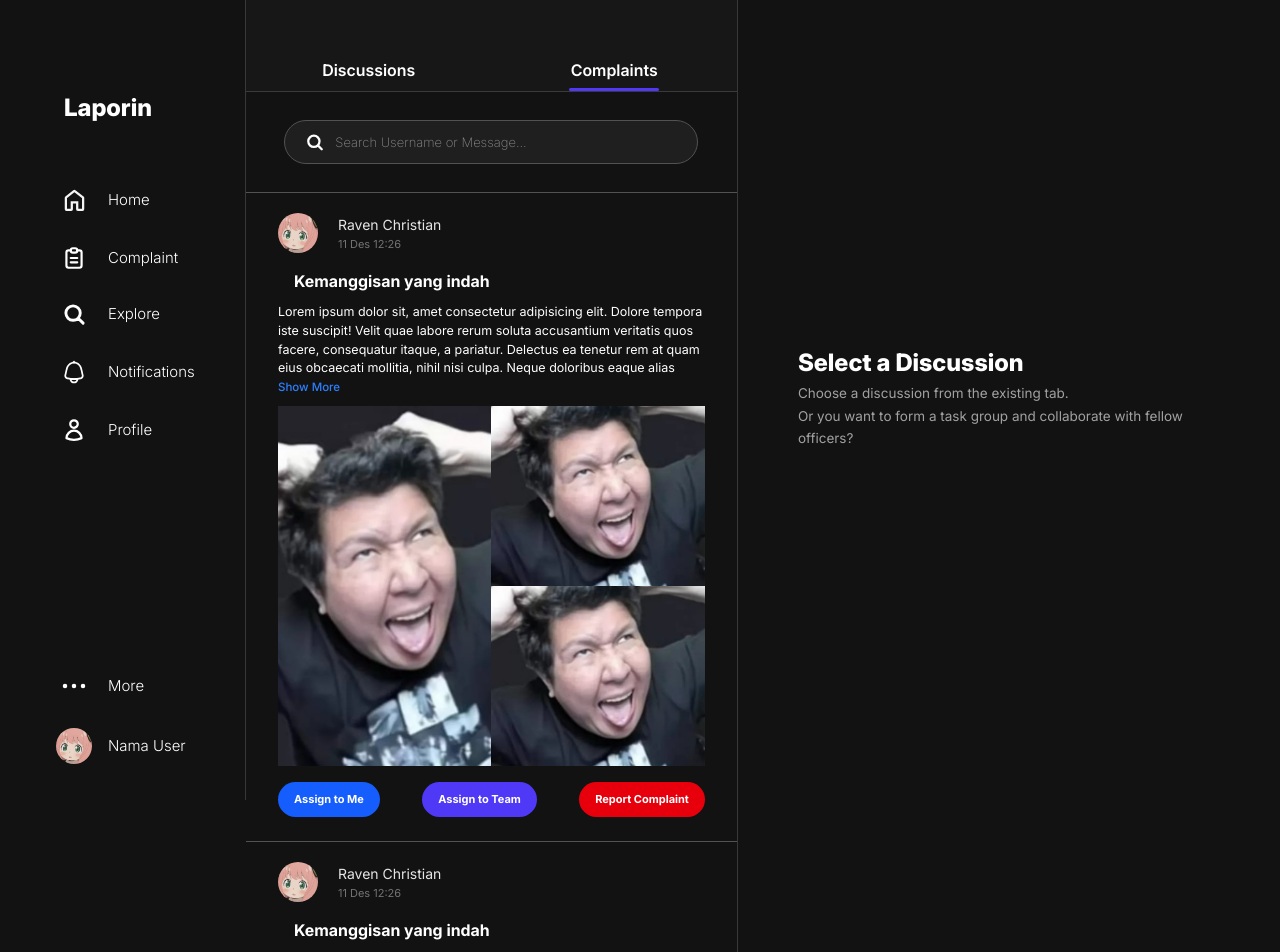
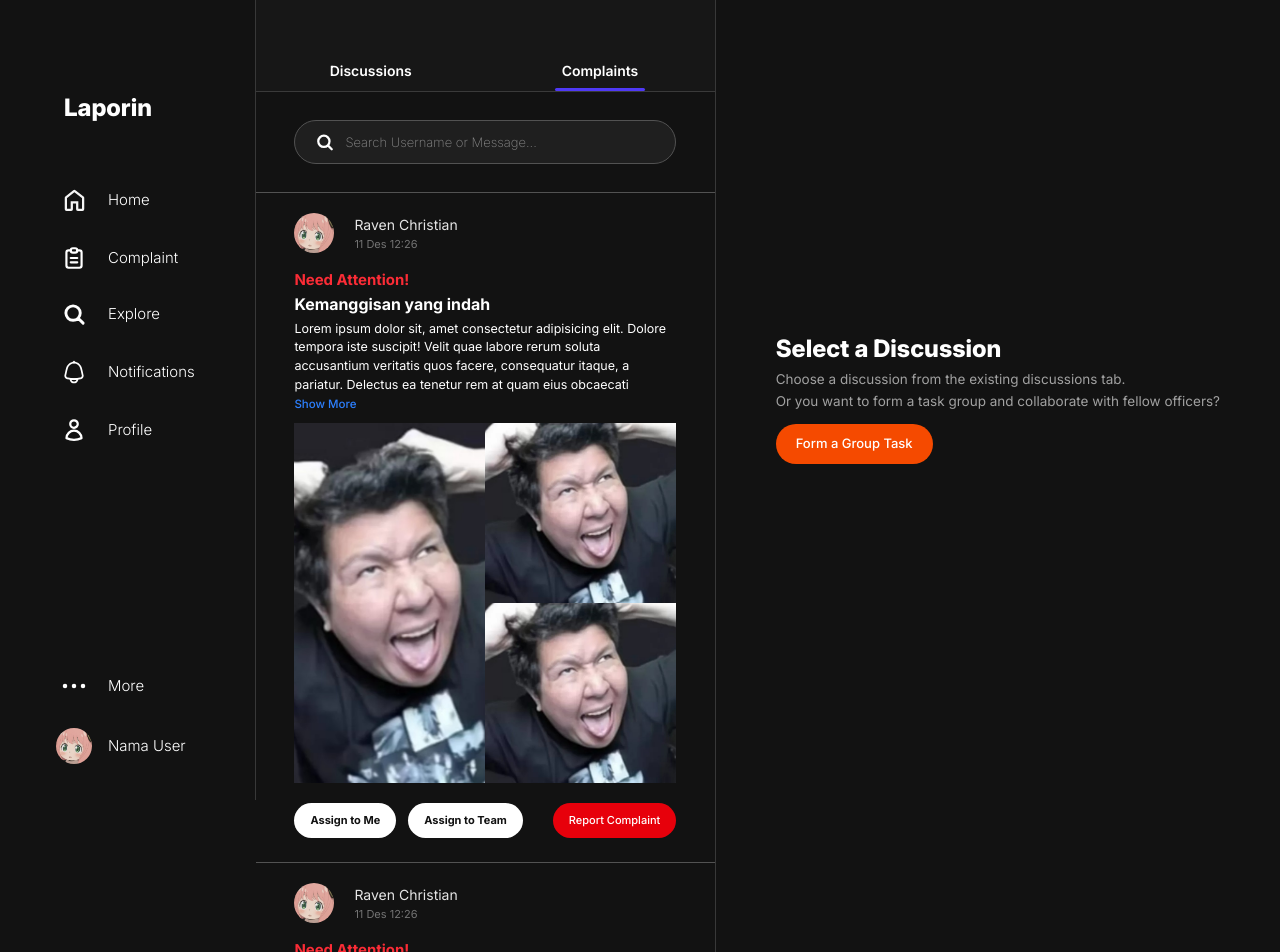
Before and after one commit to ravenchrstn/Laporin, a React (Vite) app in the folder Frontend/: page / in a window 1280 px wide. Shown: the top 952 px of the page. Built offline with nearby package versions, Linux system fonts and the light colour scheme.

Commit message:
memulai fitur tekan gambar biar jadi besar kaya x

```diff
--- a/Frontend/src/App.jsx
+++ b/Frontend/src/App.jsx
@@ -10,7 +10,7 @@ import ManageComplaintsPage from './components/pages/ManageComplaintsPage';
 import Testing from './components/Testing';
 
 export default function App() {
-  const userMenus = [
+    const userMenus = [
         {
             name: "Home",
             image: Home
--- a/Frontend/src/components/Footer.jsx
+++ b/Frontend/src/components/Footer.jsx
@@ -1,7 +1,7 @@
 export default function Footer({className, userMenusWithProps, adminMenusWithProps}) {
     return (
         <footer id="footer" className={`${className} w-full h-15 bottom-0 sticky bg-charcoal-black border-t-stone-700/75 border-t-1 flex justify-center
-        lg:hidden`}>
+        screen-831:hidden`}>
             <nav className="flex justify-around w-full h-full cursor-pointer
             md:w-3/4 md:justify-between">
                 {adminMenusWithProps.map(item => (
--- a/Frontend/src/components/LeftSidebar.jsx
+++ b/Frontend/src/components/LeftSidebar.jsx
@@ -15,7 +15,7 @@ export default function LeftSidebar({className, userMenusWithProps, adminMenusWi
 
     return (
         <aside className={`${className} w-15 top-0 sticky h-dvh hidden font-inter border-r-1 border-neutral-600/60
-        lg:block`}>
+        screen-831:block`}>
             <div className="flex flex-col w-full h-full">
                 <a href="" className="w-fit text-white font-extrabold text-2xl mt-23 ml-16 hidden xl:block">Laporin</a>
                 <nav className="w-full h-full flex flex-col mt-12 justify-between">
--- a/Frontend/src/components/RightSidebar.jsx
+++ b/Frontend/src/components/RightSidebar.jsx
@@ -42,7 +42,7 @@ export default function RightSidebar({className}) {
 function TrendingPostItem() {
     return (
         <>
-            <div className="group flex hover:bg-neutral-700/40 cursor-pointer p-3 rounded-2xl transition">
+            <div className="group flex hover:bg-neutral-700/40 cursor-pointer p-3 gap-2 rounded-2xl transition">
                 <div className="flex-1 flex flex-col h-fit gap-2">
                     <a href="" className="group-hover:text-white-hover text-[15px] w-fit font-medium">Pelecehan di Sumatera Selatan</a>
                     <div className="flex gap-5 w-fit font-extralight text-[12px]">
--- a/Frontend/src/components/pages/HomePage.jsx
+++ b/Frontend/src/components/pages/HomePage.jsx
@@ -6,7 +6,7 @@ import RightSidebar from '../RightSidebar';
 
 export default function HomePage({userMenusWithProps, adminMenusWithProps}) {
     return (
-        <div className="bg-charcoal-black font-inter lg:flex mx-auto">
+        <div className="bg-charcoal-black font-inter screen-831:flex mx-auto">
             <LeftSidebar userMenusWithProps={userMenusWithProps} adminMenusWithProps={adminMenusWithProps} className="xl:w-sidebar-width"/>
             <main className="flex flex-col py-6 mx-auto
             screen-630:w-3/4
--- a/Frontend/src/components/pages/ManageComplaintsPage.jsx
+++ b/Frontend/src/components/pages/ManageComplaintsPage.jsx
@@ -16,61 +16,65 @@ import PostText from "../post/PostText";
 
 export default function ManageComplaintsPage({userMenusWithProps, adminMenusWithProps}) {
     let discussionCardIds = [1, 2, 3, 4, 5, 6];
-    let content = {
-        "Discussions":  <DiscussionsTab discussionCardIds={discussionCardIds}/>,
-        "Complaints":   <ComplaintTab/>
-    };
 
     const [activeTab, setActiveTab] = useState("Complaints");
+    const [showImagesFromGrid, setShowImagesFromGrid] = useState(null);
+    useEffect(() => {
+        window.scrollTo({ top: 0, behavior: "smooth" });
+    }, [activeTab])
 
+    let content = {
+        "Discussions":  <DiscussionsTab discussionCardIds={discussionCardIds} setShowImagesFromGrid={setShowImagesFromGrid}/>,
+        "Complaints":   <ComplaintTab setShowImagesFromGrid={setShowImagesFromGrid}/>
+    };
 
     return (
         <div className="g-red-500 font-inter flex flex-col min-h-dvh">
-            <main className="lg:flex g-red-500">
+            <main className="screen-831:flex g-red-500">
+                {showImagesFromGrid? <FocusImagesFromGrid/> : ""}
                 <LeftSidebar className="xl:w-sidebar-width" userMenusWithProps={userMenusWithProps} adminMenusWithProps={adminMenusWithProps}/>
-                <div className="lg:w-4/10 border-r-1 border-r-neutral-600/60">
-                    <TabNavigator activeTab={activeTab}/>
+                <div className="screen-831:flex-1 min-w-0 lg:w-4/10 border-r-1 border-r-neutral-600/60">
+                    <TabNavigator activeTab={activeTab} setActiveTab={setActiveTab}/>
                     <Searchbar className="peer-not-placeholder-shown:hidden mt-7 mx-[7.5dvw] screen-630:mx-[12dvw] md:mx-[17.5dvw] screen-831:mx-[20dvw] lg:mx-[3dvw] 2xl:mx-[4dvw]"/>
                     {content[activeTab]}
                 </div>
                 <InfoPanel className="hidden lg:flex"/>
             </main>
-            <Footer userMenusWithProps={userMenusWithProps} adminMenusWithProps={adminMenusWithProps}
-                    className="mt-auto"/>
+            <Footer userMenusWithProps={userMenusWithProps} adminMenusWithProps={adminMenusWithProps} className="mt-auto"/>
         </div>
     )
 }
 
-function TabNavigator({activeTab}) {
+function TabNavigator({activeTab, setActiveTab}) {
     return (
-        <div className="flex h-23 sticky top-0 justify-around bg-neutral-900 complaint-tab border-b-1 g-red-500 border-neutral-600/60 z-999">
-            <div className="w-1/2 h-full flex flex-col complaint-tab-left g-purple-500 hover:bg-neutral-800 transition cursor-pointer">
-                <span className="flex justify-center items-end w-full h-full g-blue-500 leading-none text-[16px] font-semibold pb-2.5">
+        <div className="flex h-23 sticky top-0 justify-around bg-neutral-900 complaint-tab border-b-1 g-red-500 border-neutral-600/60 z-998">
+            <button className="w-1/2 h-full flex flex-col complaint-tab-left g-purple-500 hover:bg-neutral-800 transition cursor-pointer" onClick={() => {setActiveTab("Discussions")}}>
+                <span className="flex justify-center items-end w-full h-full g-blue-500 leading-none text-[14px] font-semibold pb-2.5">
                     Discussions
                 </span>
                 <span className={`w-24 rounded-full h-[3px] mx-auto block bg-indigo-600 ${activeTab === "Discussions"? "visible" : "invisible"}`}></span>
-            </div>
-            <div className="w-1/2 h-full flex flex-col complaint-tab-left g-purple-500 hover:bg-neutral-800 transition cursor-pointer">
-                <span className="flex justify-center items-end w-full h-full g-blue-500 leading-none text-[16px] font-semibold pb-2.5">
+            </button>
+            <button className="w-1/2 h-full flex flex-col complaint-tab-left g-purple-500 hover:bg-neutral-800 transition cursor-pointer" onClick={() => {setActiveTab("Complaints")}}>
+                <span className="flex justify-center items-end w-full h-full g-blue-500 leading-none text-[14px] font-semibold pb-2.5">
                     Complaints
                 </span>
                 <span className={`w-22.5 rounded-full h-[3px] mx-auto invisible bg-indigo-600 ${activeTab === "Complaints"? "visible" : "invisible"}`}></span>
-            </div>
+            </button>
         </div>
     )
 }
 
-function DiscussionsTab({discussionCardIds}) {
+function DiscussionsTab({discussionCardIds, setShowImagesFromGrid}) {
     return (
-        <div>
+        <div className="g-red-500">
             {discussionCardIds.map((item) => (
-                <DiscussionCard key={item} id={item}/>
+                <DiscussionCard key={item} id={item} setShowImagesFromGrid={setShowImagesFromGrid}/>
             ))}
         </div>
     )
 }
 
-function DiscussionCard({id}) {
+function DiscussionCard({id, setShowImagesFromGrid}) {
     const complaintMenus = [
         {
             Icon: Trash,
@@ -118,11 +122,14 @@ function DiscussionCard({id}) {
     }, []);
 
     return (
-        <div className="flex g-red-500 mt-8 mx-[7.5dvw] first:mt-7 last:mb-6 bg-neutral-800/90 rounded-r-lg screen-630:mx-[12dvw] md:mx-[17.5dvw] screen-831:mx-[20dvw] lg:mx-[3dvw] 2xl:mx-[4dvw]">
-            <div className="min-w-2 rounded-full bg-red-700"></div>
-            <div className="flex flex-col min-w-0 g-yellow-600">
-                <div className="mid-top flex g-slate-500 justify-between mt-4 mx-4 pr-0 gap-5">
-                    <span className="h-fit flex-1 my-auto g-red-500 truncate text-[16px]/5 font-bold g-amber-300 hover:text-white-hover transition cursor-pointer">
+        <div className="flex mt-8 first:mt-7 last:mb-6 bg-neutral-800/90 rounded-2xl mx-[7.5dvw] screen-630:mx-[12dvw] md:mx-[17.5dvw] screen-831:mx-[20dvw] lg:mx-[3dvw] 2xl:mx-[4dvw]">
+            {/* <div className="min-w-2 rounded-full g-red-700"></div> */}
+            <div className="flex flex-col min-w-0 w-full g-yellow-600">
+                <span className="mt-3 mx-4 text-[19px] font-extrabold text-red-500">
+                    Need Attention!
+                </span>
+                <div className="mid-top flex g-slate-500 justify-between mx-4 gap-5 g-amber-400">
+                    <span className="h-fit flex-1 my-auto g-red-500 truncate text-[16px]/5 font-bold g-red-300 hover:text-white-hover transition cursor-pointer">
                         Lorem ipsum dolor sit amet consectetur adipisicing elit. Odit modi ad debitis vel laudantium mollitia omnis, aliquam consequuntur reprehenderit minima.
                     </span>
                     <div className="h-full p-[0.5px] mr-[2px] relative aspect-1/1 flex items-center cursor-pointer hover:bg-neutral-600/60 rounded-full transition g-sky-500">
@@ -130,7 +137,7 @@ function DiscussionCard({id}) {
                         <label htmlFor={`ellipsis-toggle-${id}`} className="g-red-500 h-full cursor-pointer">
                             <Ellipsis className="h-full aspect-1/1 g-blue-200"/>
                         </label>
-                        <div id={`menu-${id}`} className={`absolute right-0 rounded-lg shadow-neutral-600 shadow-[0px_0px_12px_1px] w-70 bg-charcoal-black hidden peer-checked:block z-999 ${additionalMenuProps}`}>
+                        <div id={`menu-${id}`} className={`absolute right-0 rounded-lg shadow-neutral-600 shadow-[0px_0px_12px_1px] w-70 bg-charcoal-black hidden peer-checked:block z-997 ${additionalMenuProps}`}>
                             {complaintMenus.map((item) => (
                                 <div key={item.Name} className="g-blue-500 flex px-5 gap-5 hover:bg-neutral-600/60 transition py-3.5 first:mt-0">
                                     <item.Icon className="size-5 my-auto g-red-500"/>
@@ -151,7 +158,7 @@ function DiscussionCard({id}) {
                         <span className="font-light text-[10px]/3 h-fit text-neutral-300/60 g-red-500 mb-[3px]">Last Updated: 17.10</span>
                     </div>
                 </div>
-                <ThreeGridImages className="mx-4 mt-2 h-60"/>
+                <ThreeGridImages className="mx-4 mt-2 h-60" setShowImagesFromGrid={setShowImagesFromGrid}/>
                 <div className="mid-bottom flex g-blue-500 cursor-pointer hover:bg-neutral-600/60 transition p-4">
                     <img src="../../../assets/anya.jpg" className="w-10 rounded-full aspect-1/1 my-auto mr-4"></img>
                     <div className="flex min-w-0 w-full gap-5 g-purple-400">
@@ -191,55 +198,67 @@ function DiscussionCard({id}) {
     )
 }
 
-function ThreeGridImages({className}) {
+function ThreeGridImages({className, setShowImagesFromGrid}) {
     return (
-        <div className={`${className} grid grid-cols-2 grid-rows-2 bg-amber-200 screen-630:h-90`}>
-            <div className="row-span-2 bg-red-400">
+        <div className={`${className} grid grid-cols-2 grid-rows-2 g-amber-200 screen-630:h-90`}>
+            <button className="row-span-2 bg-red-400 cursor-pointer hover:opacity-85 transition" onClick={() => {setShowImagesFromGrid(true)}}>
                 <img src="../../../assets/windahh.jpg" className="w-full h-full object-cover"></img>
-            </div>
-            <div className="bg-blue-400">
+            </button>
+            <button className="g-blue-400 cursor-pointer hover:opacity-85 transition">
                 <img src="../../../assets/windahh.jpg" className="w-full h-full object-cover"></img>
-            </div>
-            <div className="col-start-2 bg-green-400">
+            </button>
+            <button className="col-start-2 g-green-400 cursor-pointer hover:opacity-85 transition">
                 <img src="../../../assets/windahh.jpg" className="w-full h-full object-cover"></img>
-            </div>
+            </button>
         </div>
     )
 }
 
-function ComplaintTab() {
+function FocusImagesFromGrid() {
     return (
-        <div className="g-red-200 mt-7">
-            <ComplaintCard/>
-            <ComplaintCard/>
-            <ComplaintCard/>
-            <ComplaintCard/>
+        <div className="absolute top-0 left-0 w-full h-dvh g-red-500 bg-neutral-900/90 flex items-center justify-center z-999">
+            {/* <Chevron/> */}
+            <img src="../../../assets/anya.jpg" className="w-6/10"></img>
         </div>
     )
 }
 
-function ComplaintCard() {
+function ComplaintTab({setShowImagesFromGrid}) {
+    return (
+        <div className="g-red-200 mt-7">
+            <ComplaintCard setShowImagesFromGrid={setShowImagesFromGrid}/>
+            <ComplaintCard setShowImagesFromGrid={setShowImagesFromGrid}/>
+            <ComplaintCard setShowImagesFromGrid={setShowImagesFromGrid}/>
+            <ComplaintCard setShowImagesFromGrid={setShowImagesFromGrid}/>
+        </div>
+    )
+}
+
+function ComplaintCard({setShowImagesFromGrid}) {
     return (
         <div className="border-t-1 border-t-neutral-600">
-            <div className="g-red-500 mt-4 mb-6 mx-15
-                screen-630:mx-8
-                screen-831:mx-12
-                lg:mx-8">
+            <div className="g-red-500 mt-4 mb-6 mx-[7.5dvw] screen-630:mx-[12dvw] md:mx-[17.5dvw] screen-831:mx-[20dvw] lg:mx-[3dvw] 2xl:mx-[4dvw]">
                 <div className="flex flex-col g-indigo-900">
                     <PostHeader className="g-yellow-600"/>
-                    <PostText className="g-blue-500" h1Props="text-[16px] mt-3" textProps="text-[12.5px] mt-2.5" anchorProps="text-[11.5px]"/>
-                    <ThreeGridImages className="mt-2.5 w-full h-60 g-teal-300"/>
+                    <span className="mt-3 text-[15px] font-bold text-red-500">
+                        Need Attention!
+                    </span>
+                    <PostText className="g-blue-500" h1Props="text-[16px]" textProps="text-[12.5px] mt-1" anchorProps="text-[11.5px]"/>
+                    <ThreeGridImages className="mt-2.5 w-full h-60 g-teal-300" setShowImagesFromGrid={setShowImagesFromGrid}/>
                 </div>
 
-                <div id="buttons" className="flex mt-4 justify-between g-green-500">
-                    <div id="assign-to-me-button" className="bg-blue-600 flex items-center w-fit cursor-pointer hover:bg-blue-700 transition rounded-full px-4 py-3">
-                        <span className="text-[11px] font-bold h-fit leading-none g-yellow-900">Assign to Me</span>
+                <div id="buttons" className="flex mt-5 justify-between g-green-500">
+                    <div className="flex gap-3">
+                        <div id="assign-to-me-button" className="bg-white flex items-center w-fit cursor-pointer hover:bg-neutral-200 transition rounded-full px-4 py-3">
+                            <span className="text-[11px] text-charcoal-black font-bold h-fit leading-none g-yellow-900">Assign to Me</span>
+                        </div>
+                        <div id="assign-to-me-button" className="bg-white flex items-center w-fit cursor-pointer hover:bg-neutral-200 transition rounded-full px-4 py-3">
+                            <span className="text-[11px] text-charcoal-black font-bold h-fit leading-none g-yellow-900">Assign to Team</span>
+                        </div>
                     </div>
-                    <div id="assign-to-me-button" className="bg-indigo-600 flex items-center w-fit cursor-pointer hover:bg-indigo-700 transition rounded-full px-4 py-3">
-                        <span className="text-[11px] font-bold h-fit leading-none g-yellow-900">Assign to Team</span>
-                    </div>
+
                     <div id="assign-to-me-button" className="bg-red-600 w-fit flex items-center cursor-pointer hover:bg-red-700 transition rounded-full px-4 py-3">
-                        <span className="text-[11px] font-bold h-fit leading-none g-yellow-900">Report Complaint</span>
+                        <span className="text-[11px] font-medium h-fit leading-none g-yellow-900">Report Complaint</span>
                     </div>
                 </div>
             </div>
@@ -250,11 +269,14 @@ function ComplaintCard() {
 
 function InfoPanel({className}) {
     return (
-        <div className={`${className} sticky justify-center items-center top-0 h-dvh g-red-500`}>
-            <div className="flex flex-col w-fit g-red-200 h-fit g-red-500 mx-15">
+        <div className={`${className} flex flex-col sticky justify-center mx-15 top-0 h-dvh g-red-500`}>
+            <div className="flex flex-col w-fit g-red-200 h-fit g-red-500">
                 <span className="title font-extrabold text-2xl leading-none">Select a Discussion</span>
-                <span className="description text-neutral-400 text-[13.5px] leading-none mt-3">Choose a discussion from the existing tab.</span>
+                <span className="description text-neutral-400 text-[13.5px] leading-none mt-3">Choose a discussion from the existing discussions tab.</span>
                 <span className="text-neutral-400 text-[13.5px]/5.5 mt-1">Or you want to form a task group and collaborate with fellow officers?</span>
+            </div>
+            <div className="mt-3 px-5 py-2.5 rounded-full bg-orange-600 w-fit cursor-pointer hover:bg-orange-700 transition">
+                <span className="text-[13px] font-medium block">Form a Group Task</span>
             </div>
         </div>
     )
--- a/Frontend/src/components/post/PostComment.jsx
+++ b/Frontend/src/components/post/PostComment.jsx
@@ -2,7 +2,7 @@ import Comment from "../icons/Comment";
 
 export default function PostComment() {
     return (
-        <div className="flex h-full items-center gap-2">
+        <div className="flex g-red-500 items-center gap-1.5">
             <Comment/>
             <p className="pt-[1px] flex text-white text-[12px] font-medium">200</p>
         </div>
--- a/Frontend/src/components/post/PostShare.jsx
+++ b/Frontend/src/components/post/PostShare.jsx
@@ -2,8 +2,8 @@ import Share from "../icons/Share";
 
 export default function PostShare() {
     return (
-        <div className="flex h-full items-center gap-2">
-            <Share className="size-5.5"/>
+        <div className="flex h-full g-red-500 items-center gap-1.5">
+            <Share className="size-5"/>
             <p className="pt-[1px] flex text-white text-[13px] font-medium">Share</p>
         </div>
     )
--- a/Frontend/src/components/post/PostText.jsx
+++ b/Frontend/src/components/post/PostText.jsx
@@ -2,13 +2,10 @@ import { useState } from "react";
 
 export default function PostText({className, h1Props, textProps, anchorProps}) {
     const text = `Lorem ipsum dolor sit, amet consectetur adipisicing elit. Dolore tempora iste suscipit! Velit quae labore rerum soluta accusantium veritatis quos facere, consequatur itaque, a pariatur. Delectus ea tenetur rem at quam eius obcaecati mollitia, nihil nisi culpa. Neque doloribus eaque alias aliquam, vero illum earum ad, explicabo qui recusandae quasi quas molestiae, tempora libero nobis magnam! Similique rem velit voluptatibus veniam, fugit, maxime at dolorum, earum hic laborum eligendi ducimus corporis. Eaque aperiam, eveniet totam nemo officiis porro ipsa laborum quam delectus, vel debitis, esse eos excepturi consequuntur quidem magnam!`;
-    const [showAllText, setShowAllText] = useState(false);
+    const [showMore, setShowMore] = useState(false);
     return (
         <>
-            <h1 className={`${className} ${h1Props} w-full overflow-hidden font-bold text-white mx-auto
-            screen-630:w-[calc(100%-32px)]
-            screen-831:w-[calc(100%-48px)]
-            lg:w-[calc(100%-32px)] g-red-500`}>
+            <h1 className={`${className} ${h1Props} w-full overflow-hidden font-bold text-white mx-auto g-red-500`}>
                 Kemanggisan yang indah
             </h1>
             {/* <div className={`${className} ${textProps}  bg-red-500
@@ -17,10 +14,15 @@ export default function PostText({className, h1Props, textProps, anchorProps}) {
             lg:w-[calc(100%-32px)]`}>
 
             </div> */}
-            <p className={`${className} ${textProps} g-yellow-400 max-h-19 overflow-hidden text-white mx-auto ${showAllText? "whitespace-pre-line" : "line-clamp"}`}>
+            <p className={`${className} ${textProps} g-yellow-400 ${showMore? "" : "max-h-19"} overflow-hidden text-white mx-auto ${showMore? "whitespace-pre-line" : "line-clamp"}`}>
                 {text}
             </p>
-            <a href="" className={`${anchorProps} text-blue-500 g-red-200 flex-col hover:text-blue-600 transition font-medium h-fit`}>Show More</a>
+            <button className={`${anchorProps} text-blue-500 w-fit cursor-pointer g-red-200 flex-col hover:text-blue-600 transition font-medium h-fit`} onClick={() => {
+                if (showMore === true) setShowMore(false)
+                else setShowMore(true)
+            }}>
+                {showMore === true? "Show Less" : "Show More"}
+            </button>
         </>
     )
 }
--- a/Frontend/src/components/post/PostVote.jsx
+++ b/Frontend/src/components/post/PostVote.jsx
@@ -3,12 +3,12 @@ import Downvote from "../icons/Downvote"
 
 export default function PostVote() {
     return (
-        <div className="h-full flex gap-3">
-            <div className="flex h-full items-center gap-2">
+        <div className="flex w-full h-full gap-4 g-blue-500">
+            <div className="flex my-auto g-red-500 gap-2">
                 <Upvote className={"transition cursor-pointer hover:stroke-neutral-300"}/>
                 <p className="pt-[1px] flex text-white text-[12px] font-medium">51.2k</p>
             </div>
-            <div className="flex h-full items-center">
+            <div className="flex h-fit my-auto g-amber-200 items-center">
                 <Downvote/>
             </div>
         </div>
```
Also changed, not shown: Frontend/src/components/post/Post.jsx (+7 -4 lines), Frontend/src/components/post/PostFooter.jsx (+5 -8 lines).
